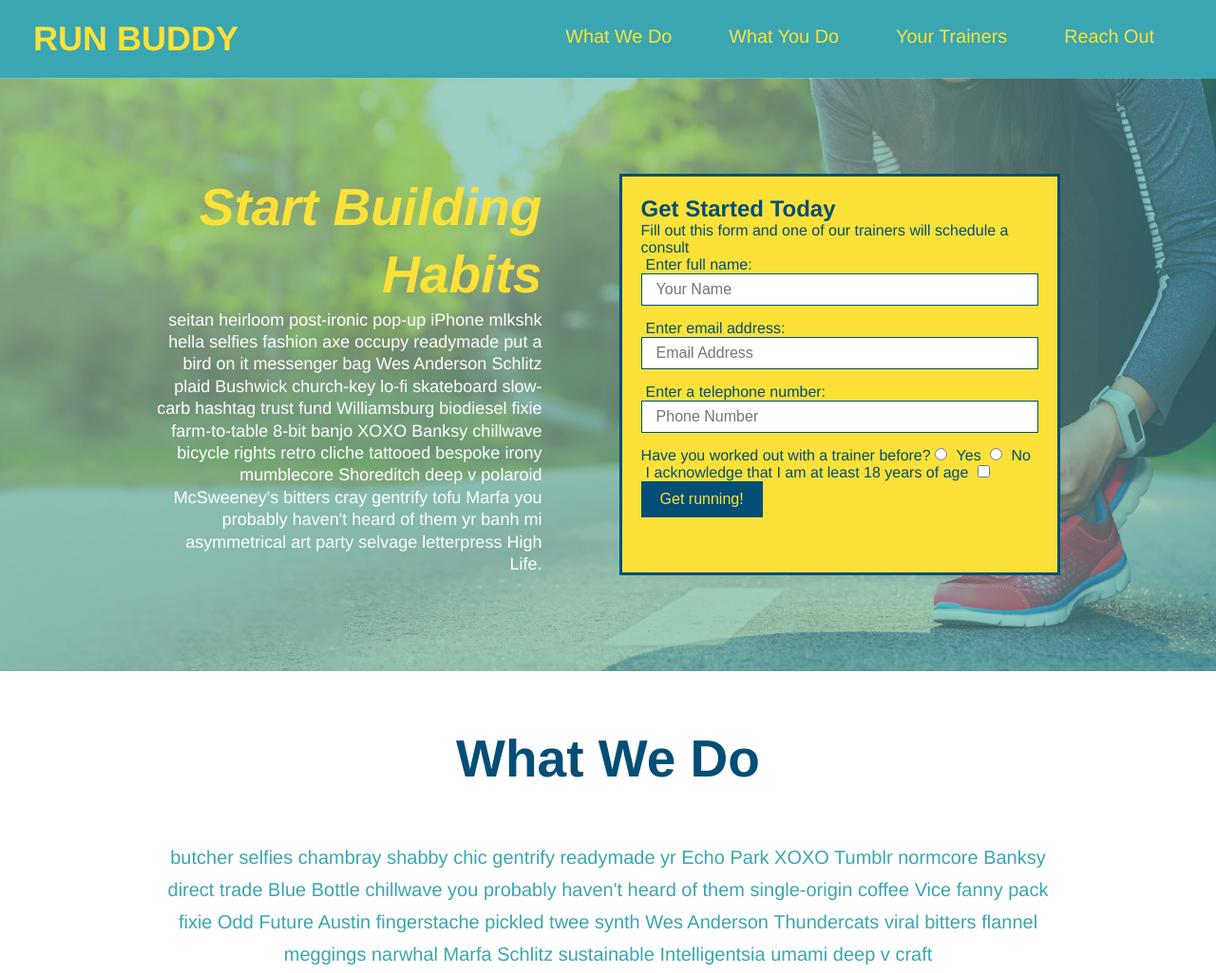
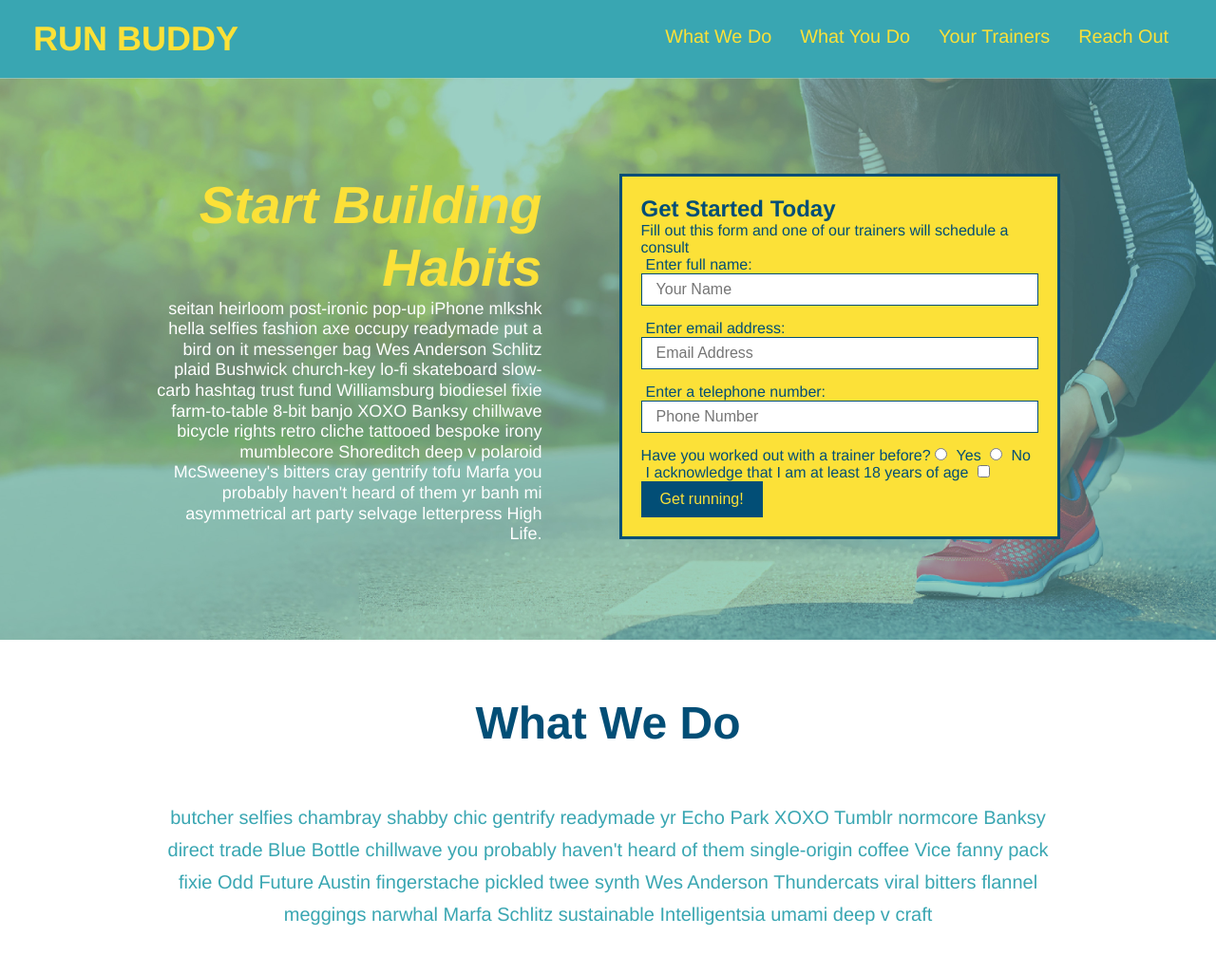
Before and after one commit to axeliono/run-buddy, a plain HTML site: page index.html in a window 1280 px wide. Shown: the top 1025 px of the page at 95% size. Drawn offline with Linux system fonts and the light colour scheme.

Commit message:
started media queries

```diff
--- a/assets/css/style.css
+++ b/assets/css/style.css
@@ -37,7 +37,7 @@ header nav ul {
     list-style: none;
 }
 header nav ul li a {
-    margin: 0 30px;
+    padding: 10px 15px;
     font-weight: lighter;
     font-size: 1.55vw;
 }
@@ -84,6 +84,7 @@ section {
     background-image: url("../images/hero-bg.jpg");
     background-size: cover;
     background-position: center;
+    align-items: flex-start;
 }
 
 .hero-cta {
@@ -92,7 +93,7 @@ section {
     margin: 3.5%;
     color: #fff;
     font-size: 18px;
-    line-height: 1.3;
+    line-height: 1.2;
 }
 
 .hero-cta h2 {
@@ -145,7 +146,7 @@ section {
 /*What We Do - What You Do Sections */
 
 .section-title {
-    font-size: 55px;
+    font-size: 48px;
     color: #024e76;
     margin-bottom: 35px;
     padding-bottom: 20px;
@@ -339,3 +340,10 @@ section {
 .secondary-border {
     border-color: #39a6b2;
 }
+
+
+/*Media Queries*/
+
+@media screen and (max-width: 980px) {
+    header h1 a
+}
--- a/index.html
+++ b/index.html
@@ -2,6 +2,7 @@
 <html lang="en">
     <head>
         <meta charset="UTF-8" />
+        <meta name="viewport" content="width=device-width, initial-scale=1.0" />
         <title>Run Buddy</title>
         <link rel="stylesheet" href="./assets/css/style.css" />
         </head>
```
